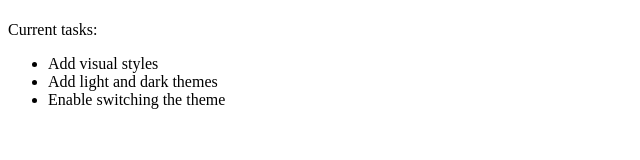
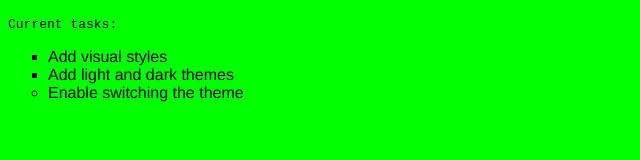
Before and after one commit to dcarde24/Microsoft_project, a plain HTML site: page simple-website/index.html in a window 1280 px wide. Shown: the whole page, without its empty margins (0-640 px from the left). Drawn offline with Linux system fonts and the light colour scheme.

Commit message:
added various css to bring some life to the simple website utilizing added classes, ids

```diff
--- a/simple-website/index.html
+++ b/simple-website/index.html
@@ -7,7 +7,7 @@
     <title>Simple Website</title>
     <link rel="stylesheet" href="main.css">
 </head>
-<body>
+<body class="light-theme">
     <h1></h1>
     <p id="msg">Current tasks:</p>
     <ul>
--- a/simple-website/main.css
+++ b/simple-website/main.css
@@ -0,0 +1,24 @@
+body {
+    font-family: monospace;
+}
+
+ul {
+    font-family: helvetica;
+}
+
+li {
+    list-style: circle;
+}
+
+.list {
+    list-style: square;
+}
+
+#msg {
+    font-family: monospace;
+}
+
+.light-theme {
+    color: #000000;
+    background: #00FF00;
+}
```
